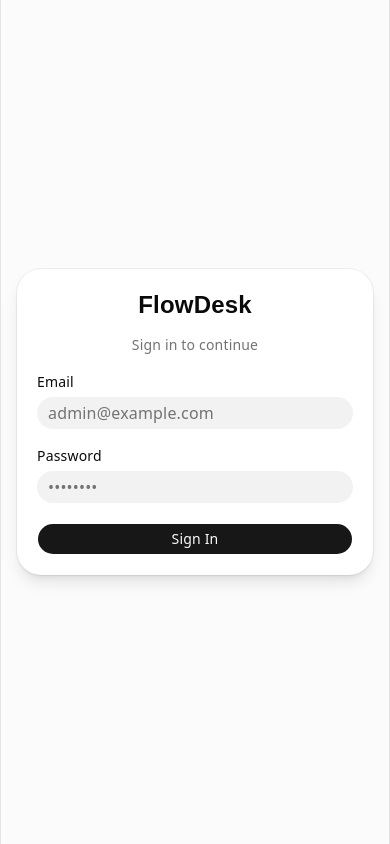
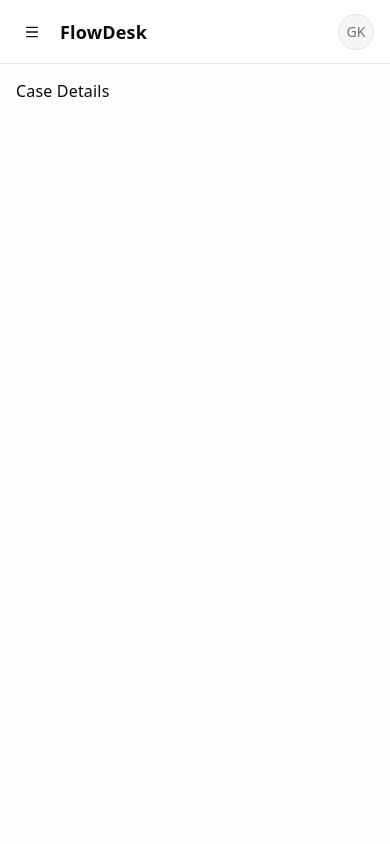
Before and after one commit to Gowthamk007m/flowdesk, a React (Vite) app in the folder frontend/: page /cases/1 in a window 390 px wide. Before the commit this address led to /login. Built offline with nearby package versions, Linux system fonts and the light colour scheme; no server answers.

Commit message:
feat(layout): implement responsive application shell

```diff
--- a/frontend/src/components/layout/AppLayout.tsx
+++ b/frontend/src/components/layout/AppLayout.tsx
@@ -5,13 +5,13 @@
 
 export default function AppLayout() {
     return (
-        <div className="flex h-screen">
+        <div className="flex min-h-screen bg-muted/20">
             <Sidebar />
 
-            <div className="flex flex-1 flex-col">
+            <div className="flex min-w-0 flex-1 flex-col">
                 <Header />
 
-                <main className="flex-1 overflow-auto p-6">
+                <main className="flex-1 overflow-y-auto overflow-x-hidden p-4 md:p-6 lg:p-8">
                     <Outlet />
                 </main>
             </div>
--- a/frontend/src/components/layout/Header.tsx
+++ b/frontend/src/components/layout/Header.tsx
@@ -1,14 +1,19 @@
-import { Avatar, AvatarFallback } from "../ui/avatar";
+import { Avatar, AvatarFallback } from "@/components/ui/avatar";
 
+import MobileSidebar from "./MobileSidebar";
 
 export default function Header() {
     return (
-        <header className="flex h-16 items-center justify-between border-b px-6">
-            <h2 className="text-xl font-semibold">
-                FlowDesk
-            </h2>
+        <header className="sticky top-0 z-30 flex h-16 items-center justify-between border-b bg-background px-4 md:px-6">
+            <div className="flex items-center gap-3">
+                <MobileSidebar />
 
-            <Avatar>
+                <h2 className="text-lg font-semibold lg:hidden">
+                    FlowDesk
+                </h2>
+            </div>
+
+            <Avatar className="h-9 w-9">
                 <AvatarFallback>GK</AvatarFallback>
             </Avatar>
         </header>
--- /dev/null
+++ b/frontend/src/components/layout/MobileSidebar.tsx
@@ -0,0 +1,44 @@
+import { useState } from "react";
+import { Menu } from "lucide-react";
+
+import { Button } from "@/components/ui/button";
+import {
+    Sheet,
+    SheetContent,
+    SheetTrigger,
+} from "@/components/ui/sheet";
+
+import NavLinks from "./NavLinks";
+
+export default function MobileSidebar() {
+    const [open, setOpen] = useState(false);
+
+    return (
+        <Sheet open={open} onOpenChange={setOpen}>
+          <SheetTrigger
+            render={
+                <Button
+                    variant="ghost"
+                    size="icon"
+                    className="lg:hidden"
+                />
+            }
+        >
+            <Menu className="h-5 w-5" />
+            <span className="sr-only">Open menu</span>
+        </SheetTrigger>
+
+            <SheetContent side="left" className="w-72 p-0">
+                <div className="border-b px-6 py-5">
+                    <h1 className="text-2xl font-bold tracking-tight">
+                        FlowDesk
+                    </h1>
+                </div>
+
+                <div className="p-4">
+                    <NavLinks onNavigate={() => setOpen(false)} />
+                </div>
+            </SheetContent>
+        </Sheet>
+    );
+}
--- /dev/null
+++ b/frontend/src/components/layout/NavLinks.tsx
@@ -0,0 +1,44 @@
+import { NavLink } from "react-router-dom";
+import { LayoutDashboard, FolderOpen } from "lucide-react";
+
+const links = [
+  {
+    to: "/",
+    label: "Dashboard",
+    icon: LayoutDashboard,
+  },
+  {
+    to: "/cases",
+    label: "Cases",
+    icon: FolderOpen,
+  },
+];
+
+export default function NavLinks({
+  onNavigate,
+}: {
+  onNavigate?: () => void;
+}) {
+  return (
+    <nav className="space-y-1">
+      {links.map(({ to, label, icon: Icon }) => (
+        <NavLink
+          key={to}
+          to={to}
+          onClick={onNavigate}
+          className={({ isActive }) =>
+            [
+              "flex items-center gap-3 rounded-lg px-3 py-2.5 text-sm font-medium transition-colors",
+              isActive
+                ? "bg-primary text-primary-foreground"
+                : "text-muted-foreground hover:bg-muted hover:text-foreground",
+            ].join(" ")
+          }
+        >
+          <Icon className="h-5 w-5" />
+          <span>{label}</span>
+        </NavLink>
+      ))}
+    </nav>
+  );
+}
--- a/frontend/src/components/layout/Sidebar.tsx
+++ b/frontend/src/components/layout/Sidebar.tsx
@@ -1,27 +1,17 @@
-import { Link } from "react-router-dom";
+import NavLinks from "./NavLinks";
 
 export default function Sidebar() {
     return (
-        <aside className="w-64 border-r bg-white h-screen p-6">
-            <h1 className="text-2xl font-bold mb-8">
-                FlowDesk
-            </h1>
+        <aside className="hidden lg:flex w-72 shrink-0 flex-col border-r bg-background">
+            <div className="border-b px-6 py-5">
+                <h1 className="text-2xl font-bold tracking-tight">
+                    FlowDesk
+                </h1>
+            </div>
 
-            <nav className="space-y-3">
-                <Link
-                    to="/"
-                    className="block rounded-md px-3 py-2 hover:bg-gray-100"
-                >
-                    Dashboard
-                </Link>
-
-                <Link
-                    to="/cases"
-                    className="block rounded-md px-3 py-2 hover:bg-gray-100"
-                >
-                    Cases
-                </Link>
-            </nav>
+            <div className="flex-1 p-4">
+                <NavLinks />
+            </div>
         </aside>
     );
 }
--- /dev/null
+++ b/frontend/src/components/ui/sheet.tsx
@@ -0,0 +1,136 @@
+import * as React from "react"
+import { Dialog as SheetPrimitive } from "@base-ui/react/dialog"
+
+import { cn } from "@/lib/utils"
+import { Button } from "@/components/ui/button"
+import { XIcon } from "lucide-react"
+
+function Sheet({ ...props }: SheetPrimitive.Root.Props) {
+  return <SheetPrimitive.Root data-slot="sheet" {...props} />
+}
+
+function SheetTrigger({ ...props }: SheetPrimitive.Trigger.Props) {
+  return <SheetPrimitive.Trigger data-slot="sheet-trigger" {...props} />
+}
+
+function SheetClose({ ...props }: SheetPrimitive.Close.Props) {
+  return <SheetPrimitive.Close data-slot="sheet-close" {...props} />
+}
+
+function SheetPortal({ ...props }: SheetPrimitive.Portal.Props) {
+  return <SheetPrimitive.Portal data-slot="sheet-portal" {...props} />
+}
+
+function SheetOverlay({ className, ...props }: SheetPrimitive.Backdrop.Props) {
+  return (
+    <SheetPrimitive.Backdrop
+      data-slot="sheet-overlay"
+      className={cn(
+        "fixed inset-0 z-50 bg-black/30 transition-opacity duration-150 data-ending-style:opacity-0 data-starting-style:opacity-0 supports-backdrop-filter:backdrop-blur-sm",
+        className
+      )}
+      {...props}
+    />
+  )
+}
+
+function SheetContent({
+  className,
+  children,
+  side = "right",
+  showCloseButton = true,
+  ...props
+}: SheetPrimitive.Popup.Props & {
+  side?: "top" | "right" | "bottom" | "left"
+  showCloseButton?: boolean
+}) {
+  return (
+    <SheetPortal>
+      <SheetOverlay />
+      <SheetPrimitive.Popup
+        data-slot="sheet-content"
+        data-side={side}
+        className={cn(
+          "fixed z-50 flex flex-col bg-popover bg-clip-padding text-sm text-popover-foreground shadow-xl transition duration-200 ease-in-out data-ending-style:opacity-0 data-starting-style:opacity-0 data-[side=bottom]:inset-x-0 data-[side=bottom]:bottom-0 data-[side=bottom]:h-auto data-[side=bottom]:border-t data-[side=bottom]:data-ending-style:translate-y-[2.5rem] data-[side=bottom]:data-starting-style:translate-y-[2.5rem] data-[side=left]:inset-y-0 data-[side=left]:left-0 data-[side=left]:h-full data-[side=left]:w-3/4 data-[side=left]:border-r data-[side=left]:data-ending-style:translate-x-[-2.5rem] data-[side=left]:data-starting-style:translate-x-[-2.5rem] data-[side=right]:inset-y-0 data-[side=right]:right-0 data-[side=right]:h-full data-[side=right]:w-3/4 data-[side=right]:border-l data-[side=right]:data-ending-style:translate-x-[2.5rem] data-[side=right]:data-starting-style:translate-x-[2.5rem] data-[side=top]:inset-x-0 data-[side=top]:top-0 data-[side=top]:h-auto data-[side=top]:border-b data-[side=top]:data-ending-style:translate-y-[-2.5rem] data-[side=top]:data-starting-style:translate-y-[-2.5rem] data-[side=left]:sm:max-w-sm data-[side=right]:sm:max-w-sm",
+          className
+        )}
+        {...props}
+      >
+        {children}
+        {showCloseButton && (
+          <SheetPrimitive.Close
+            data-slot="sheet-close"
+            render={
+              <Button
+                variant="ghost"
+                className="absolute top-4 right-4 bg-secondary"
+                size="icon-sm"
+              />
+            }
+          >
+            <XIcon
+            />
+            <span className="sr-only">Close</span>
+          </SheetPrimitive.Close>
+        )}
+      </SheetPrimitive.Popup>
+    </SheetPortal>
+  )
+}
+
+function SheetHeader({ className, ...props }: React.ComponentProps<"div">) {
+  return (
+    <div
+      data-slot="sheet-header"
+      className={cn("flex flex-col gap-1.5 p-6", className)}
+      {...props}
+    />
+  )
+}
+
+function SheetFooter({ className, ...props }: React.ComponentProps<"div">) {
+  return (
+    <div
+      data-slot="sheet-footer"
+      className={cn("mt-auto flex flex-col gap-2 p-6", className)}
+      {...props}
+    />
+  )
+}
+
+function SheetTitle({ className, ...props }: SheetPrimitive.Title.Props) {
+  return (
+    <SheetPrimitive.Title
+      data-slot="sheet-title"
+      className={cn(
+        "font-heading text-base font-medium text-foreground",
+        className
+      )}
+      {...props}
+    />
+  )
+}
+
+function SheetDescription({
+  className,
+  ...props
+}: SheetPrimitive.Description.Props) {
+  return (
+    <SheetPrimitive.Description
+      data-slot="sheet-description"
+      className={cn("text-sm text-muted-foreground", className)}
+      {...props}
+    />
+  )
+}
+
+export {
+  Sheet,
+  SheetTrigger,
+  SheetClose,
+  SheetContent,
+  SheetHeader,
+  SheetFooter,
+  SheetTitle,
+  SheetDescription,
+}
--- a/frontend/src/index.css
+++ b/frontend/src/index.css
@@ -118,64 +118,21 @@
 }
 
 #root {
-  width: 1126px;
-  max-width: 100%;
-  margin: 0 auto;
-  text-align: center;
-  border-inline: 1px solid var(--border);
-  min-height: 100svh;
-  display: flex;
-  flex-direction: column;
-  box-sizing: border-box;
+  width: 100%;
+  min-height: 100vh;
+}
+
+html,
+body,
+#root {
+  width: 100%;
+  min-height: 100%;
 }
 
 body {
   margin: 0;
 }
 
-h1,
-h2 {
-  font-family: var(--heading);
-  font-weight: 500;
-  color: var(--text-h);
-}
-
-h1 {
-  font-size: 56px;
-  letter-spacing: -1.68px;
-  margin: 32px 0;
-  @media (max-width: 1024px) {
-    font-size: 36px;
-    margin: 20px 0;
-  }
-}
-h2 {
-  font-size: 24px;
-  line-height: 118%;
-  letter-spacing: -0.24px;
-  margin: 0 0 8px;
-  @media (max-width: 1024px) {
-    font-size: 20px;
-  }
-}
-p {
-  margin: 0;
-}
-
-code,
-.counter {
-  font-family: var(--mono);
-  display: inline-flex;
-  border-radius: 4px;
-  color: var(--text-h);
-}
-
-code {
-  font-size: 15px;
-  line-height: 135%;
-  padding: 4px 8px;
-  background: var(--code-bg);
-}
 
 @theme inline {
   --font-heading: var(--font-sans);
--- a/frontend/src/routes/AppRouter.tsx
+++ b/frontend/src/routes/AppRouter.tsx
@@ -1,8 +1,5 @@
 import { BrowserRouter, Route, Routes } from "react-router-dom";
-
 import AppLayout from "../components/layout/AppLayout";
-import ProtectedRoute from "./ProtectedRoute";
-
 import DashboardPage from "../pages/DashboardPage";
 import LoginPage from "../pages/LoginPage";
 import CasesPage from "../pages/CasesPage";
@@ -14,17 +11,12 @@
             <Routes>
                 <Route path="/login" element={<LoginPage />} />
 
-                <Route element={<ProtectedRoute />}>
-                    <Route element={<AppLayout />}>
-                        <Route index element={<DashboardPage />} />
+                <Route element={<AppLayout />}>
+                    <Route index element={<DashboardPage />} />
 
-                        <Route path="cases" element={<CasesPage />} />
+                    <Route path="cases" element={<CasesPage />} />
 
-                        <Route
-                            path="cases/:id"
-                            element={<CaseDetailsPage />}
-                        />
-                    </Route>
+                    <Route path="cases/:id" element={<CaseDetailsPage />} />
                 </Route>
             </Routes>
         </BrowserRouter>
```
